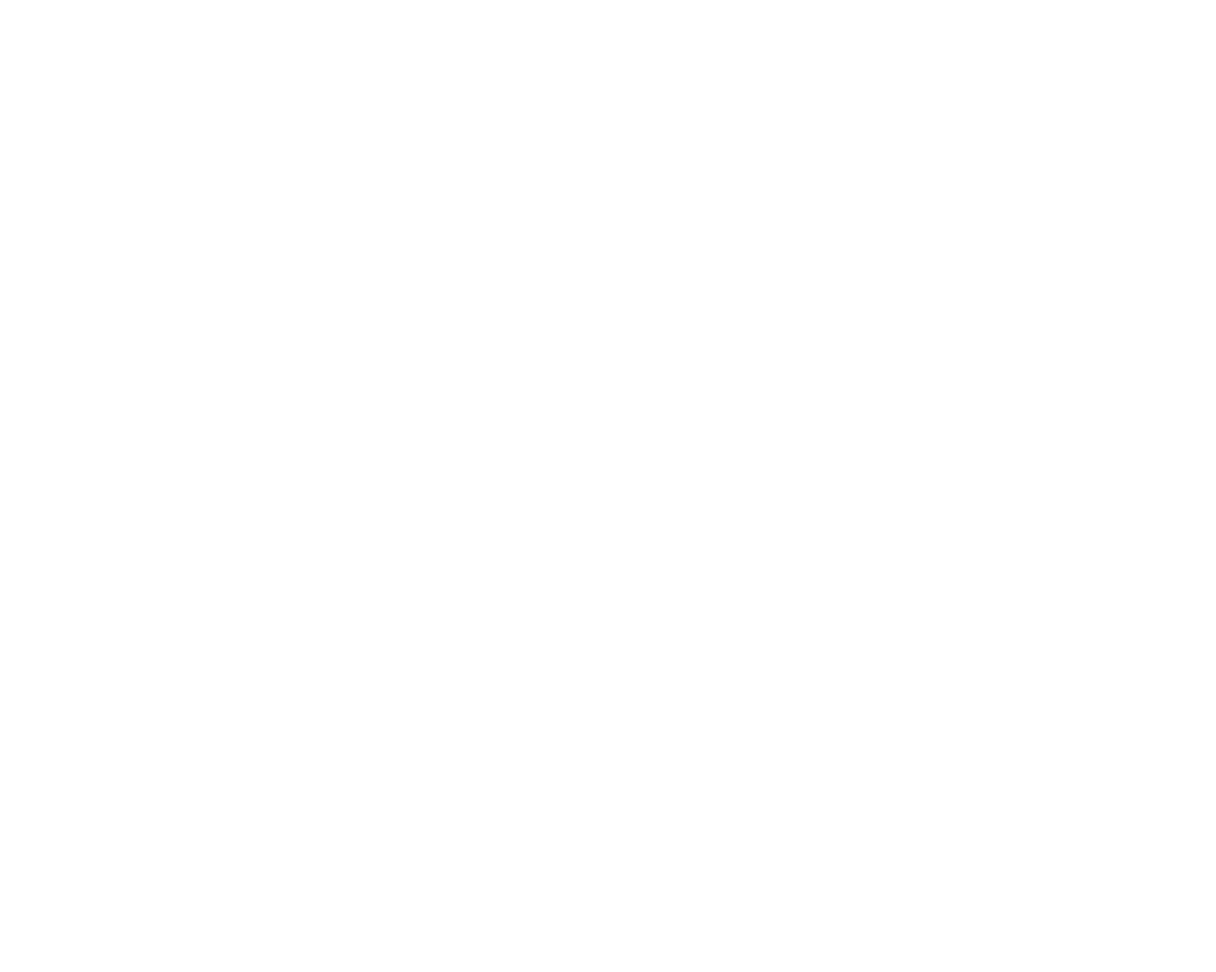
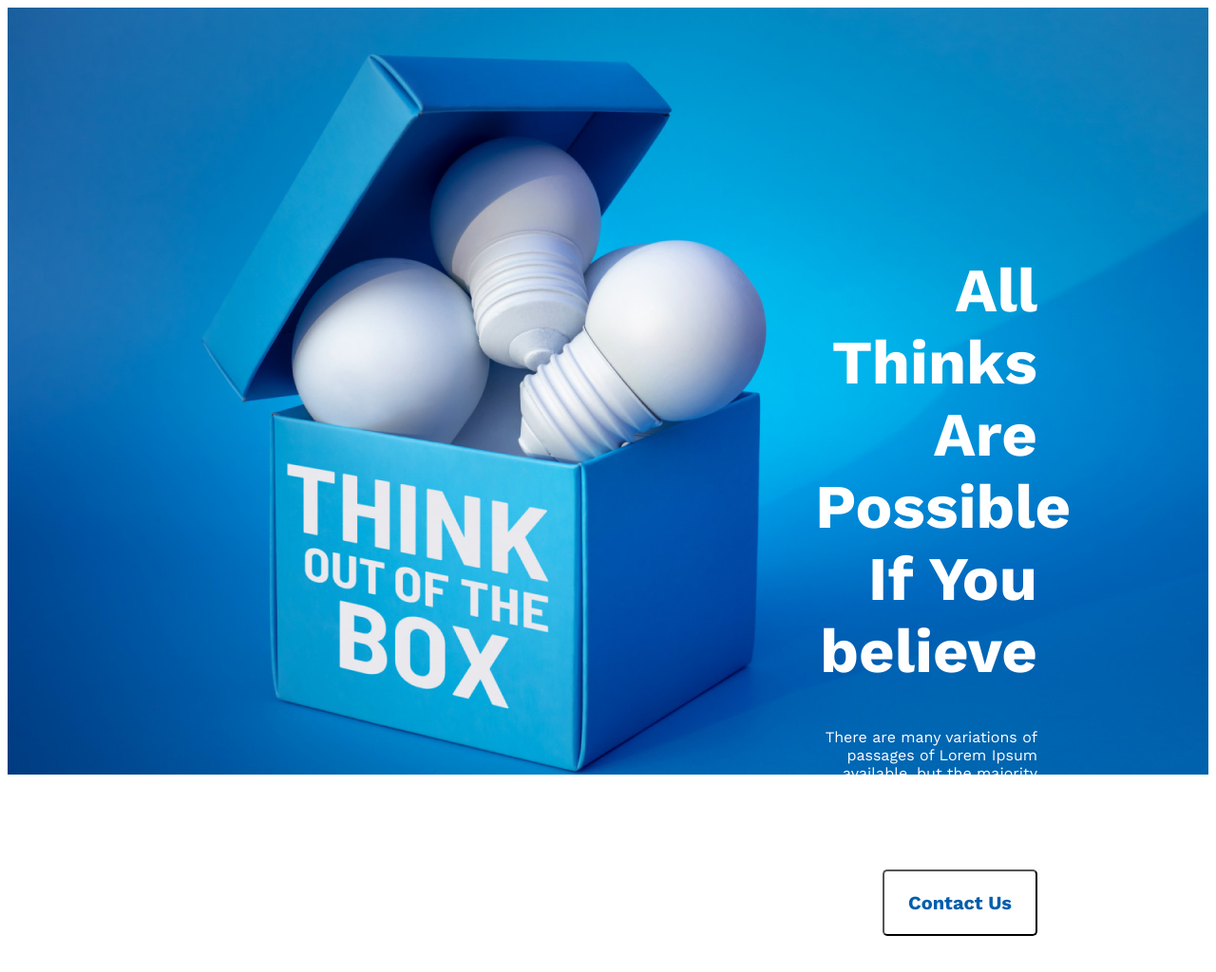
Before and after one commit to sajib25003/new-year-project, a plain HTML site: page index.html in a window 1280 px wide. Shown: the whole page at 95% size. Before the commit the page ends 800 px from the top, so only its background shows below. Drawn offline with nearby package versions, Linux system fonts and the light colour scheme.

Commit message:
header section added

```diff
--- a/index.html
+++ b/index.html
@@ -1,14 +1,24 @@
 <!DOCTYPE html>
 <html lang="en">
+
 <head>
     <meta charset="UTF-8">
     <meta name="viewport" content="width=device-width, initial-scale=1.0">
     <title>New Year Project</title>
     <link rel="stylesheet" href="style.css">
+    <link rel="preconnect" href="https://fonts.googleapis.com">
+    <link rel="preconnect" href="https://fonts.gstatic.com" crossorigin>
+    <link href="https://fonts.googleapis.com/css2?family=Work+Sans:wght@400;700;900&display=swap" rel="stylesheet">
 </head>
+
 <body>
     <header>
-
+        <div class="header">
+            <h1 class="header-title">All Thinks Are Possible If You believe</h1>
+            <p class="header-text">There are many variations of passages of Lorem Ipsum available, but the majority have
+                suffered alteration in some form, by injected humour, or randomised words</p>
+            <button class="btn-primary">Contact Us</button>
+        </div>
     </header>
     <main>
 
@@ -18,4 +28,5 @@
     </footer>
 
 </body>
+
 </html>
--- a/style.css
+++ b/style.css
@@ -0,0 +1,35 @@
+/* common shared styles */
+* {
+    font-family: 'Work Sans', sans-serif;
+}
+
+.btn-primary {
+    border-radius: 5px;
+    background-color: white;
+    padding: 21px 25px;
+
+    color: #005FAC;
+    font-size: 20px;
+    font-weight: 600;
+}
+
+/* header related style */
+.header {
+    background-image: url(images/banner/banner3.png);
+    background-repeat: no-repeat;
+    height: 808px;
+    text-align: right;
+    padding: 216px 180px 166px 850px;
+}
+
+.header-title {
+    color: #FFF;
+    font-size: 65px;
+    font-weight: 700;
+}
+
+.header-text {
+    color: #FFF;
+    font-size: 16px;
+    font-weight: 400;
+}
```
Also changed, not shown: images/banner/banner1.png (added), images/banner/banner2.png (added), images/banner/banner3.png (added), images/gradient1.png (added), images/gradient2.png (added), images/gradient3.png (added), images/icons/ecom.png (added), images/icons/fb.png (added), images/icons/js.png (added), images/icons/smoke.png (added), images/icons/twitter.png (added), images/icons/web.png (added), images/icons/youtube.png (added), images/person.png (added), 1 more files.
